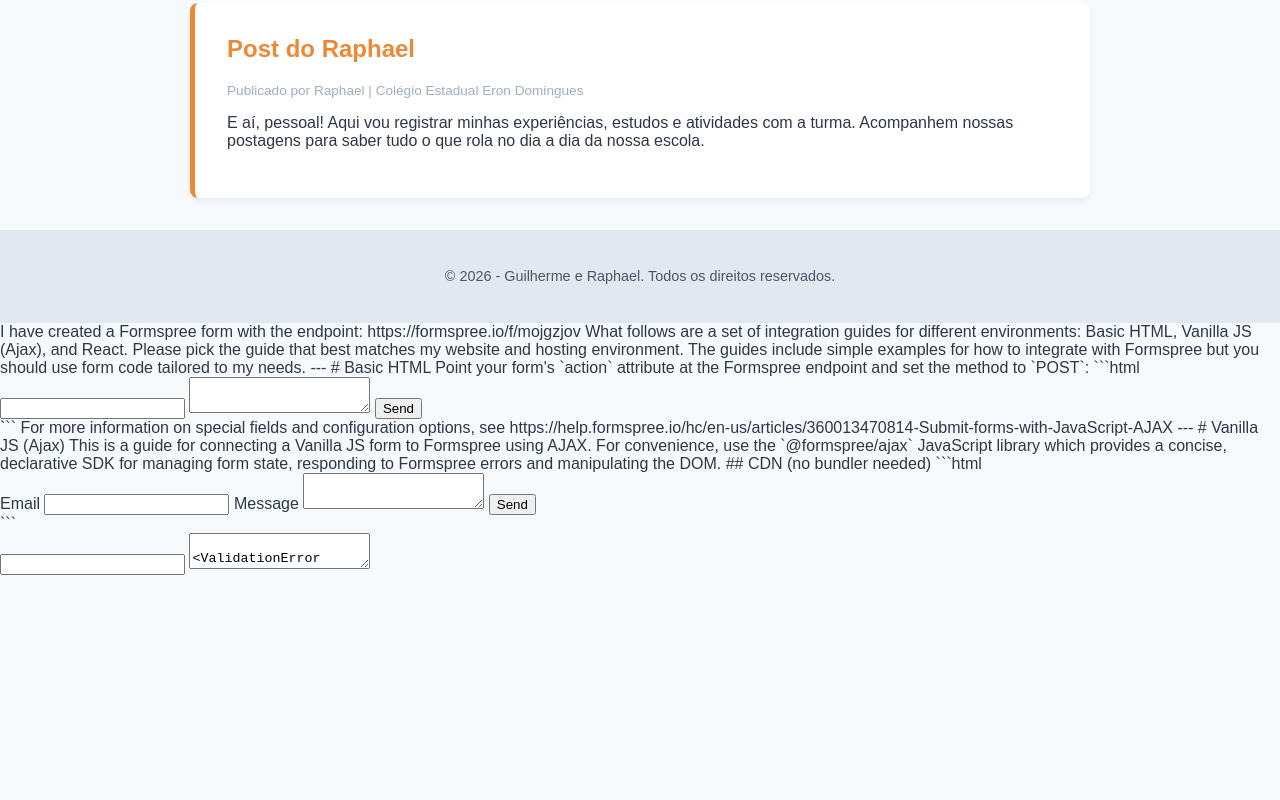
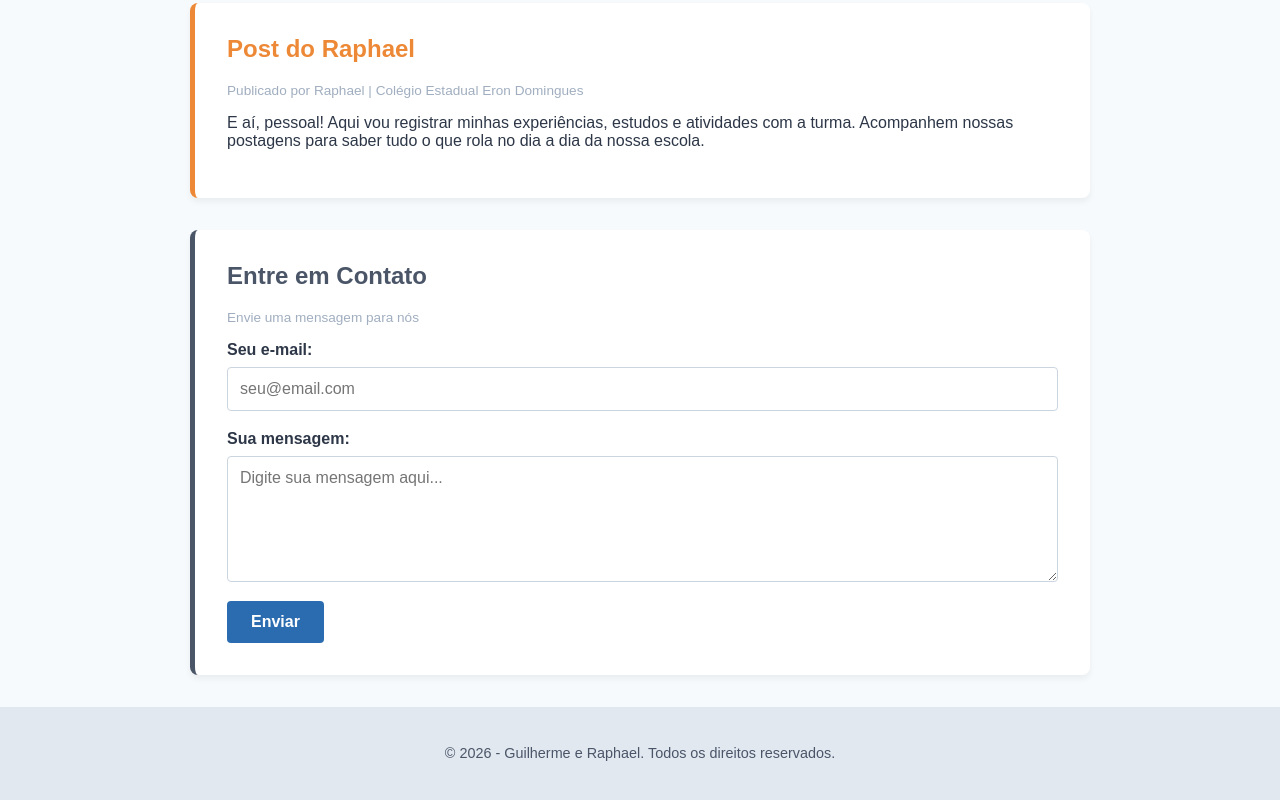
Before and after one commit to weimerguilherme-arch/aula02-29-07-26-pfe, a plain HTML site: page index.html in a window 1280 px wide. Shown: the part 418-1218 px from the top of the page. Before the commit the page ends 993 px from the top, so only its background shows below. Drawn offline with Linux system fonts and the light colour scheme.

Commit message:
agora vai 3 vez

````diff
--- a/index.html
+++ b/index.html
@@ -49,6 +49,9 @@
         .card.raphael {
             border-left-color: var(--accent);
         }
+        .card.contato {
+            border-left-color: #4a5568;
+        }
         .card h2 {
             margin-top: 0;
             color: var(--primary);
@@ -56,10 +59,49 @@
         .card.raphael h2 {
             color: var(--accent);
         }
+        .card.contato h2 {
+            color: #4a5568;
+        }
         .meta {
             font-size: 0.85rem;
             color: #a0aec0;
             margin-bottom: 1rem;
+        }
+        /* Estilos do Formulário */
+        .form-group {
+            display: flex;
+            flex-direction: column;
+            margin-bottom: 1.2rem;
+        }
+        .form-group label {
+            font-weight: bold;
+            margin-bottom: 0.5rem;
+            color: var(--text);
+        }
+        .form-group input, .form-group textarea {
+            padding: 0.75rem;
+            border: 1px solid #cbd5e0;
+            border-radius: 4px;
+            font-family: Arial, sans-serif;
+            font-size: 1rem;
+        }
+        .form-group textarea {
+            resize: vertical;
+            min-height: 100px;
+        }
+        .btn-submit {
+            background-color: var(--secondary);
+            color: white;
+            padding: 0.75rem 1.5rem;
+            border: none;
+            border-radius: 4px;
+            font-size: 1rem;
+            font-weight: bold;
+            cursor: pointer;
+            transition: background 0.2s;
+        }
+        .btn-submit:hover {
+            background-color: var(--primary);
         }
         footer {
             text-align: center;
@@ -71,12 +113,10 @@
     </style>
 </head>
 <body>
-
     <header>
         <h1>Blog Escolar | Eron Domingues</h1>
         <p>Espaço de Guilherme e Raphael</p>
     </header>
-
     <div class="container">
         <!-- Post do Guilherme -->
         <article class="card">
@@ -84,80 +124,31 @@
             <div class="meta">Publicado por Guilherme | Colégio Estadual Eron Domingues</div>
             <p>Olá! Este é o meu espaço para compartilhar ideias, trabalhos e projetos desenvolvidos durante as aulas deste ano letivo no Eron Domingues. Curtindo muito aprender coisas novas na rotina escolar!</p>
         </article>
-
         <!-- Post do Raphael -->
         <article class="card raphael">
             <h2>Post do Raphael</h2>
             <div class="meta">Publicado por Raphael | Colégio Estadual Eron Domingues</div>
             <p>E aí, pessoal! Aqui vou registrar minhas experiências, estudos e atividades com a turma. Acompanhem nossas postagens para saber tudo o que rola no dia a dia da nossa escola.</p>
         </article>
+        <!-- Seção de Contato com o Formulário Formspree -->
+        <section class="card contato">
+            <h2>Entre em Contato</h2>
+            <p class="meta">Envie uma mensagem para nós</p>
+            <form action="https://formspree.io/f/mojgzjov" method="POST">
+                <div class="form-group">
+                    <label for="email">Seu e-mail:</label>
+                    <input type="email" id="email" name="email" required placeholder="seu@email.com">
+                </div>
+                <div class="form-group">
+                    <label for="message">Sua mensagem:</label>
+                    <textarea id="message" name="message" required placeholder="Digite sua mensagem aqui..."></textarea>
+                </div>
+                <button type="submit" class="btn-submit">Enviar</button>
+            </form>
+        </section>
     </div>
-
     <footer>
         <p>&copy; 2026 - Guilherme e Raphael. Todos os direitos reservados.</p>
     </footer>
-
 </body>
 </html>
-I have created a Formspree form with the endpoint:
-https://formspree.io/f/mojgzjov
-
-What follows are a set of integration guides for different environments: Basic HTML, Vanilla JS (Ajax), and React. Please pick the guide that best matches my website and hosting environment. The guides include simple examples for how to integrate with Formspree but you should use form code tailored to my needs.
-
----
-
-# Basic HTML
-
-Point your form's `action` attribute at the Formspree endpoint and set the method to `POST`:
-
-```html
-<form action="https://formspree.io/f/mojgzjov" method="POST">
-  <input type="email" name="email" required />
-  <textarea name="message" required></textarea>
-  <button type="submit">Send</button>
-</form>
-```
-
-For more information on special fields and configuration options, see https://help.formspree.io/hc/en-us/articles/360013470814-Submit-forms-with-JavaScript-AJAX
-
----
-
-# Vanilla JS (Ajax)
-
-This is a guide for connecting a Vanilla JS form to Formspree using AJAX. For convenience, use the `@formspree/ajax` JavaScript library which provides a concise, declarative SDK for managing form state, responding to Formspree errors and manipulating the DOM.
-
-## CDN (no bundler needed)
-
-```html
-<div data-fs-success></div>
-<div data-fs-error></div>
-
-<form id="my-form">
-  <label for="email">Email</label>
-  <input type="email" id="email" name="email" data-fs-field />
-  <span data-fs-error="email"></span>
-
-  <label for="message">Message</label>
-  <textarea id="message" name="message" data-fs-field></textarea>
-  <span data-fs-error="message"></span>
-
-  <button type="submit" data-fs-submit-btn>Send</button>
-</form>
-
-<script>
-  window.formspree = window.formspree || function () { (formspree.q = formspree.q || []).push(arguments); };
-  formspree('initForm', { formElement: '#my-form', formId: 'mojgzjov' });
-</script>
-<script src="https://unpkg.com/@formspree/ajax@1" defer></script>
-```
-
-
-    <form onSubmit={handleSubmit}>
-      <input type="email" name="email" required />
-      <ValidationError field="email" errors={state.errors} />
-      <textarea name="message" required />
-      <ValidationError field="message" errors={state.errors} />
-      <button type="submit" disabled={state.submitting}>Send</button>
-    </form>
-  );
-}
````
